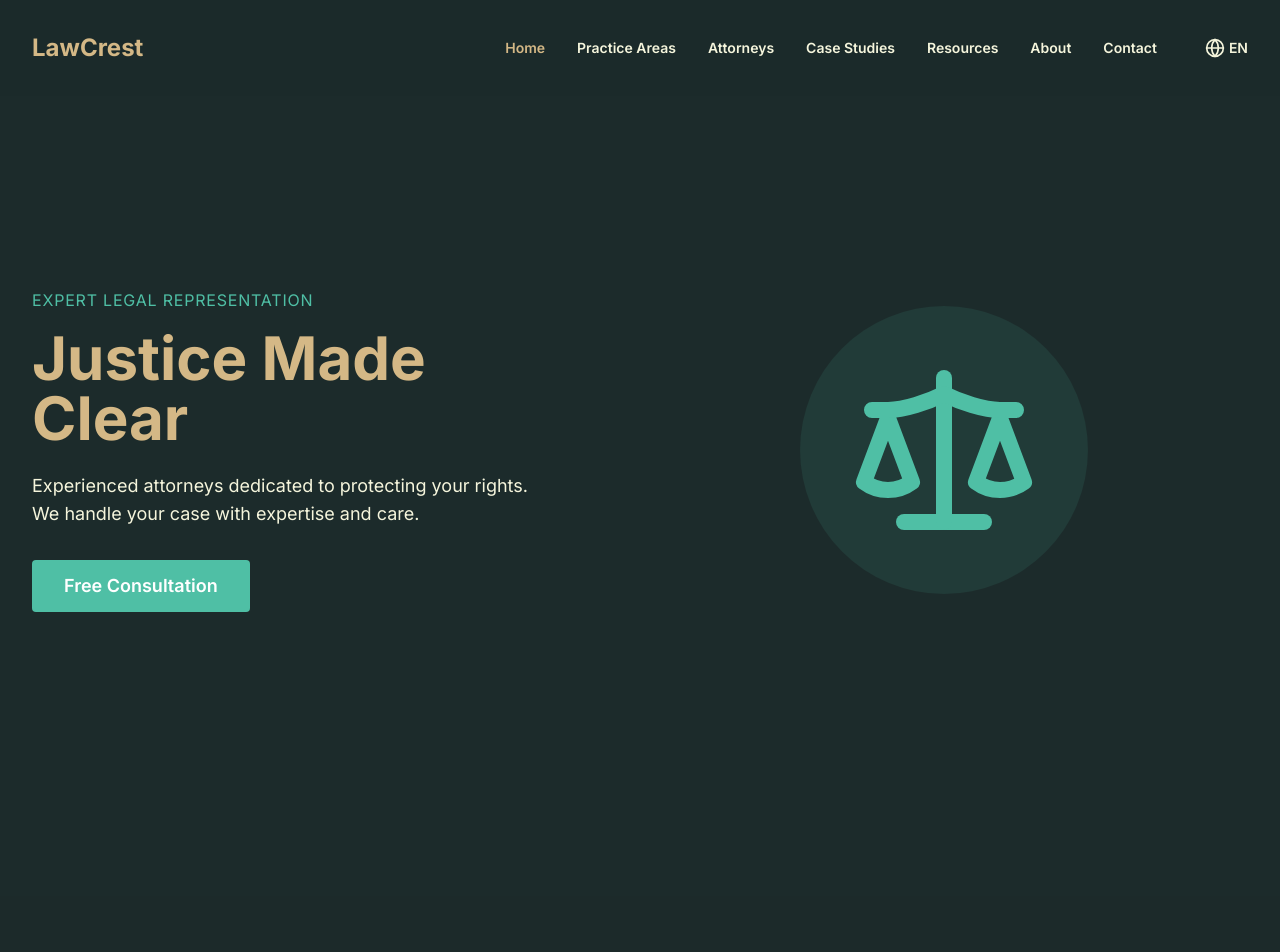
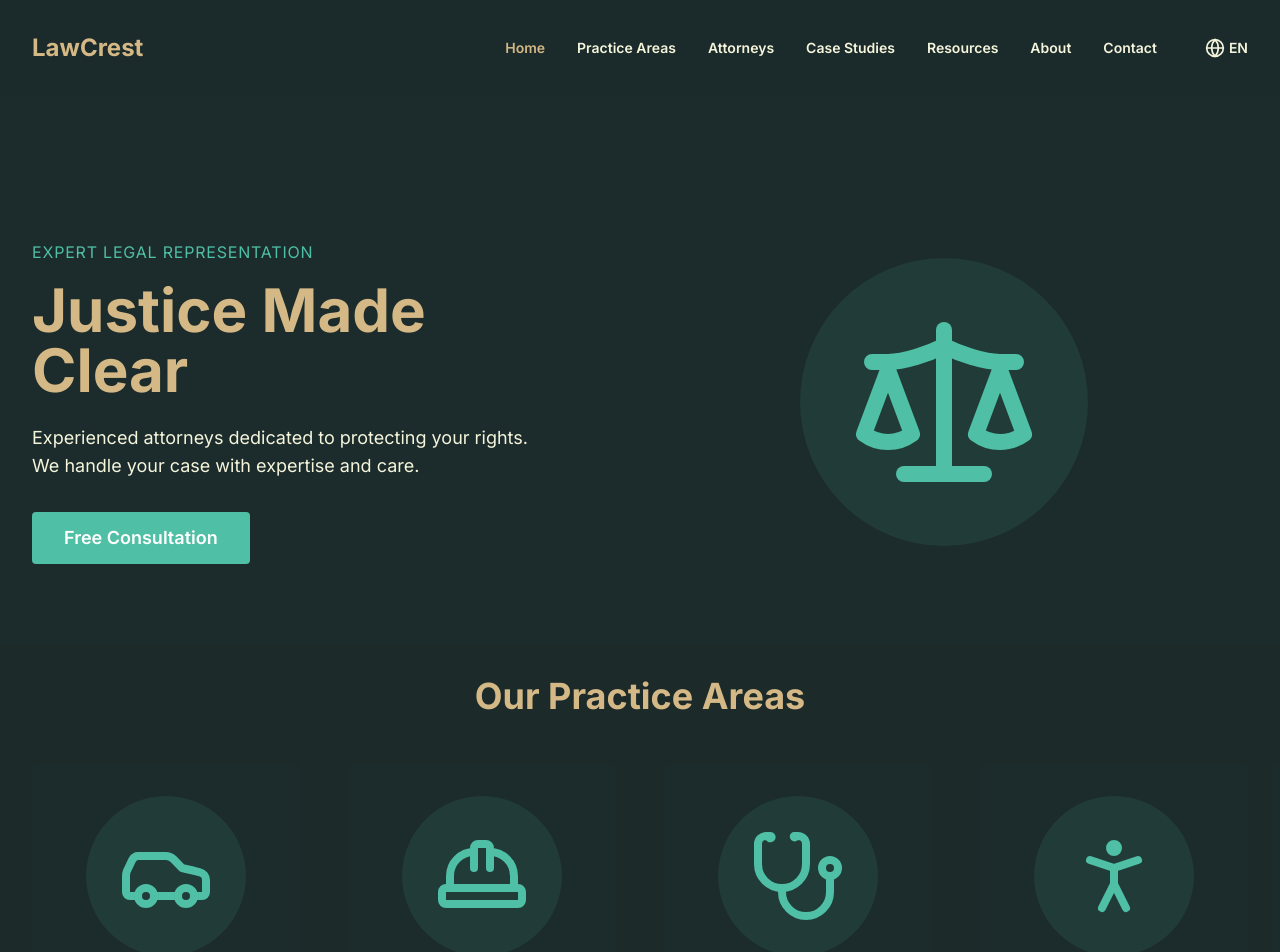
Before and after one commit to bg-vc/bg-law-front, a Next.js app: page / in a window 1280 px wide. Shown: the top 952 px of the page. Built offline with nearby package versions, Linux system fonts and the light colour scheme.

Commit message:
style: reduce spacing between Hero and Practice Areas sections

```diff
--- a/src/app/page.tsx
+++ b/src/app/page.tsx
@@ -33,7 +33,9 @@ const practiceAreas = [
 export default function Home() {
   return (
     <>
-      <Hero />
+      <div className="-mb-16">
+        <Hero />
+      </div>
       <ServiceGrid>
         <div className="grid grid-cols-1 md:grid-cols-2 lg:grid-cols-4 gap-8">
           {practiceAreas.map((area, index) => (
--- a/src/components/layout/Hero.tsx
+++ b/src/components/layout/Hero.tsx
@@ -4,8 +4,8 @@ import { Scale } from 'lucide-react'
 
 export default function Hero() {
   return (
-    <section className="relative w-full min-h-screen bg-dark pt-24">
-      <div className="mx-auto max-w-7xl h-full px-4 sm:px-6 lg:px-8 py-16 md:py-24 flex flex-col md:flex-row items-center justify-between">
+    <section className="relative w-full bg-dark pt-16">
+      <div className="mx-auto max-w-7xl h-full px-4 sm:px-6 lg:px-8 py-16 md:py-20 flex flex-col md:flex-row items-center justify-between">
         <div className="max-w-[500px] text-center md:text-left mb-12 md:mb-0">
           <p className="text-primary text-sm md:text-base uppercase tracking-wider mb-4">
             Expert Legal Representation
--- a/src/components/layout/ServiceGrid.tsx
+++ b/src/components/layout/ServiceGrid.tsx
@@ -24,9 +24,9 @@ const services = [
 
 export default function ServiceGrid() {
   return (
-    <section className="w-full bg-dark/50 py-20 md:py-32">
+    <section className="w-full bg-dark/50 py-16 md:py-24">
       <div className="mx-auto max-w-7xl px-4 sm:px-6 lg:px-8">
-        <h2 className="text-gold text-3xl md:text-4xl font-bold text-center mb-16">
+        <h2 className="text-gold text-3xl md:text-4xl font-bold text-center mb-12">
           Our Practice Areas
         </h2>
         <div className="grid grid-cols-1 md:grid-cols-2 lg:grid-cols-4 gap-8 lg:gap-12">
```
